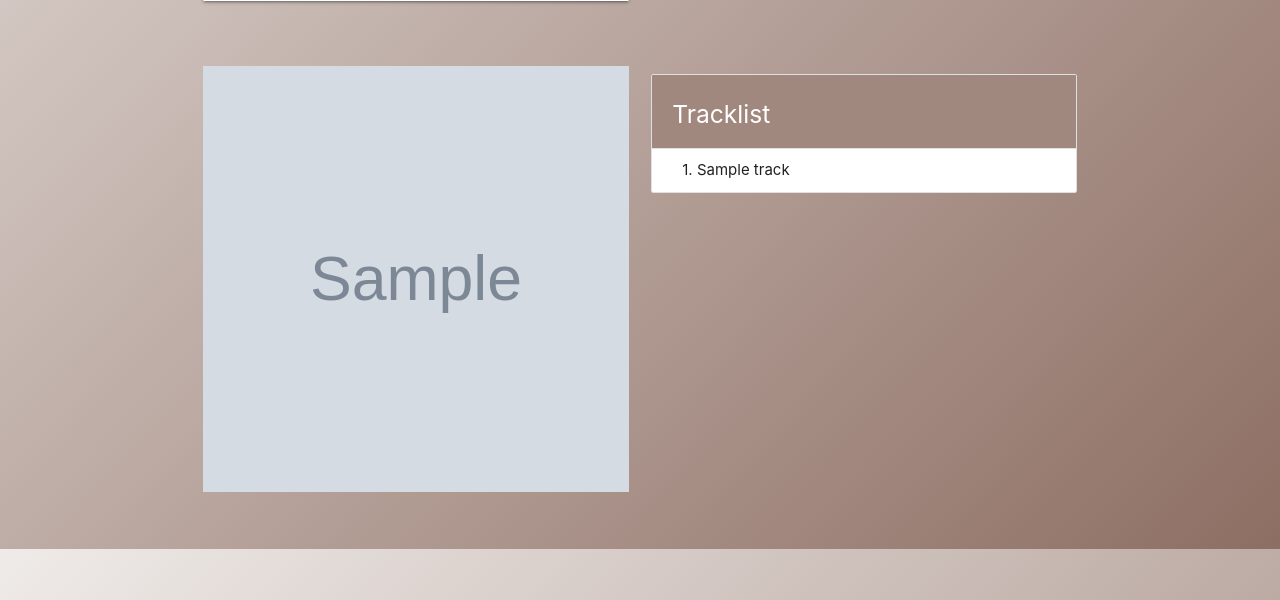
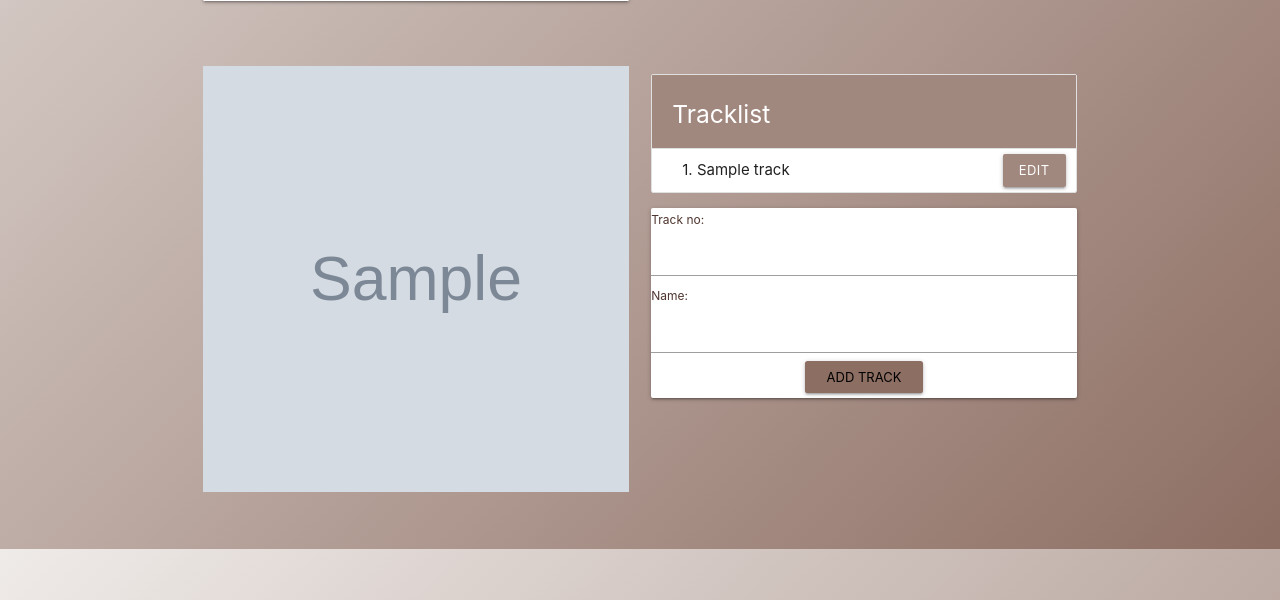
Before and after one commit to JaySecurity/MusicCatalogue, a Django app: page /albums/1/ in a window 1280 px wide. Shown: the part 760-1360 px from the top of the page. Run offline with Django 3.2, Linux system fonts and the light colour scheme; a user stored in the database is signed in; tables that the repository leaves empty hold one stand-in row (values such as "Sample post"); grey boxes marked "Sample" are stand-in pictures.

Commit message:
create add edit and delete track functionallity

```diff
--- a/main_app/models.py
+++ b/main_app/models.py
@@ -46,3 +46,6 @@ class Track(models.Model):
     return f"{self.name} from {self.album.title}"
   class Meta:
     ordering = ['track_no']
+
+  def get_absolute_url(self):
+    return reverse('albums_detail', kwargs={'pk':self.album_id})
--- a/main_app/static/css/style.css
+++ b/main_app/static/css/style.css
@@ -126,6 +126,24 @@ label {
 
 }
 
+.track-add-btn{
+ margin:0;
+ padding-bottom: 5px;
+}
+
+.track-form > p {
+  margin:0;
+}
+
+.track-list-item{
+  position: relative;
+}
+.edit-btn{
+  position:absolute;
+  right:10px;
+  top:5px;
+}
+
 @media screen and (max-width:600px)  {
 
   .slider,
--- a/main_app/templates/main_app/album_detail.html
+++ b/main_app/templates/main_app/album_detail.html
@@ -104,10 +104,20 @@
       <ul class="collection with-header">
         <li class="collection-header brown lighten-2 white-text"><h5>Tracklist</h5></li>
         {% for track in album.track_set.all %}
-        <li class="collection-item">{{ track.track_no }}.  {{ track.name }}</li>
+        <li class="collection-item track-list-item">{{ track.track_no }}.  {{ track.name }} <span class="edit-btn"><a href="{% url 'edit_track' track.id %}" class="btn-small brown lighten-2">Edit</a></span> </li>
         {% endfor %}
       </ul>
+      <div class="card">
+        <form class="track-form" action="{% url 'add_track' album.id %}" method="post">
+          {% csrf_token%}
+          {{track_form.as_p}}
+          <p class="center track-add-btn">
+          <input class="waves-effect waves-light btn-small brown lighten-1" type="submit" value="Add Track">
+          </p>
+        </form>
+      </div>
     </div>
+
   </div>
 </div>
 <!-- </div> -->
--- a/main_app/urls.py
+++ b/main_app/urls.py
@@ -12,5 +12,8 @@ urlpatterns = [
     path('albums/<int:pk>/edit', views.AlbumUpdate.as_view(), name = 'albums_update'),
     path('albums/<int:pk>/delete', views.AlbumDelete.as_view(), name = 'albums_delete'),
     path('albums/<int:album_id>/artist/', views.artist_page, name = "artist_page" ),
+    path('albums/<int:album_id>/tracks/add', views.add_track, name = "add_track" ),
+    path('tracks/<int:pk>/edit', views.EditTrack.as_view(), name = "edit_track" ),
+    path('albums/<int:album_id>/tracks/<int:pk>/delete', views.TrackDelete.as_view(), name = "delete_track" ),
     path('albums/search/<str:artist>/', views.album_search, name = "artist_search" ),
 ]
--- a/main_app/views.py
+++ b/main_app/views.py
@@ -7,9 +7,13 @@ from django.contrib.auth.forms import UserCreationForm
 from django.contrib.auth.mixins import LoginRequiredMixin
 from django.http import JsonResponse
 from django.shortcuts import redirect, render
+from django.urls.base import reverse_lazy
 from django.views.generic import (CreateView, DeleteView, DetailView, ListView,
                                   UpdateView)
 
+from main_app.forms import TrackForm
+
+from .forms import TrackForm
 from .models import Album, Track
 
 # Headers for API calls
@@ -43,11 +47,14 @@ class AlbumList(LoginRequiredMixin, ListView):
 
 class AlbumDetail(LoginRequiredMixin, DetailView):
   model = Album
+  track_form = TrackForm()
+  extra_context = {'track_form': track_form}
 
 class AlbumAdd(LoginRequiredMixin, CreateView):
   model = Album
   fields = ['artist_name','title','genre', 'format']
   success_url = '/albums/'
+
   extra_context = {'headers':headers}
 
   def form_valid(self, form):
@@ -127,6 +134,8 @@ def artist_page(request, album_id):
   })
 
 
+
+
 def album_search(request, artist):
   # Lookup Artist Id
   url = f"https://www.theaudiodb.com/api/v1/json/1/search.php?s={artist}"
@@ -140,3 +149,24 @@ def album_search(request, artist):
   response = requests.get(url, headers=headers, params=querystring)
   data = response.json()
   return JsonResponse(data)
+
+@login_required
+def add_track(request, album_id):
+  form = TrackForm(request.POST)
+  if form.is_valid():
+    new_track = form.save(commit=False)
+    new_track.album_id = album_id
+    new_track.save()
+  return redirect('albums_detail', pk=album_id)
+
+class EditTrack(LoginRequiredMixin, UpdateView):
+  model = Track
+  fields = ['track_no', 'name']
+
+class TrackDelete(LoginRequiredMixin, DeleteView):
+  model= Track
+  #success_url = reverse_lazy('albums_detail', self.kwargs['album_id'])
+
+
+  def get_success_url(self):
+    return reverse_lazy('albums_detail', kwargs={'pk':self.kwargs['album_id']})
```
Also changed, not shown: main_app/forms.py (+9 -2 lines), main_app/templates/main_app/album_form.html (+0 -7 lines), main_app/templates/main_app/track_confirm_delete.html (added, +18 -0 lines), main_app/templates/main_app/track_form.html (added, +20 -0 lines), README.md.
